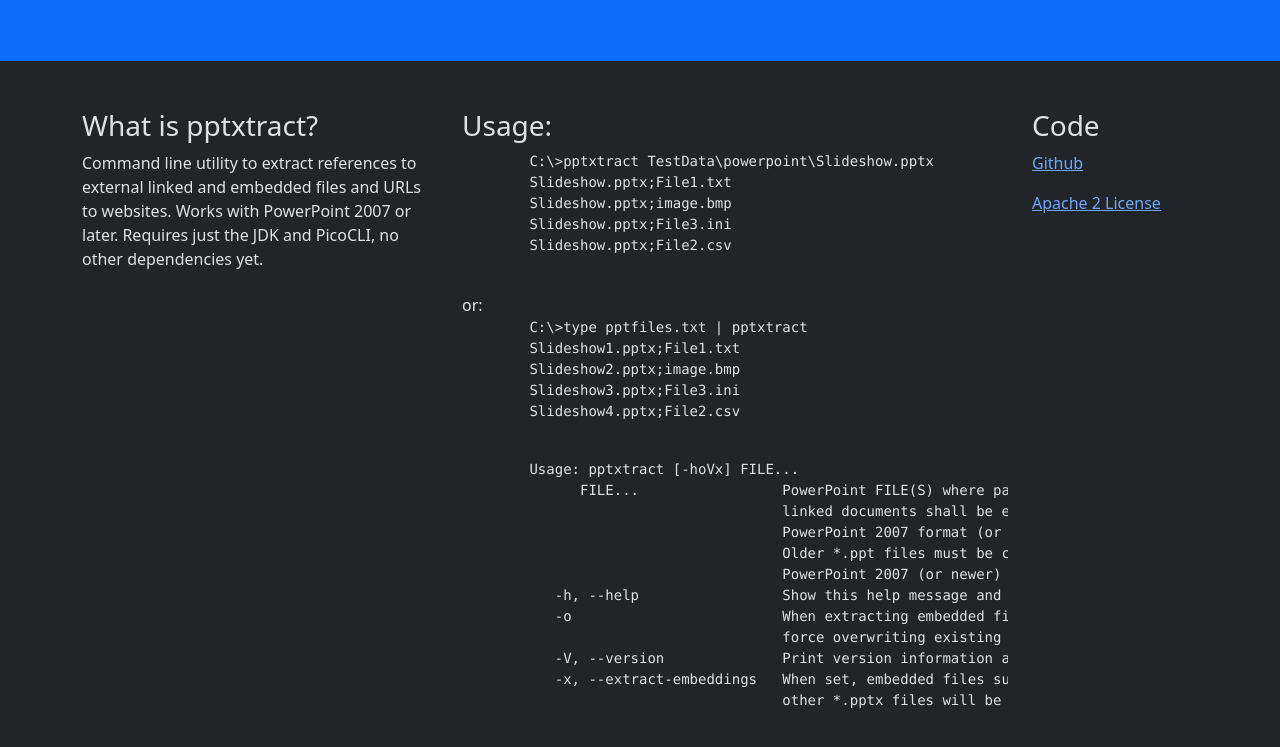
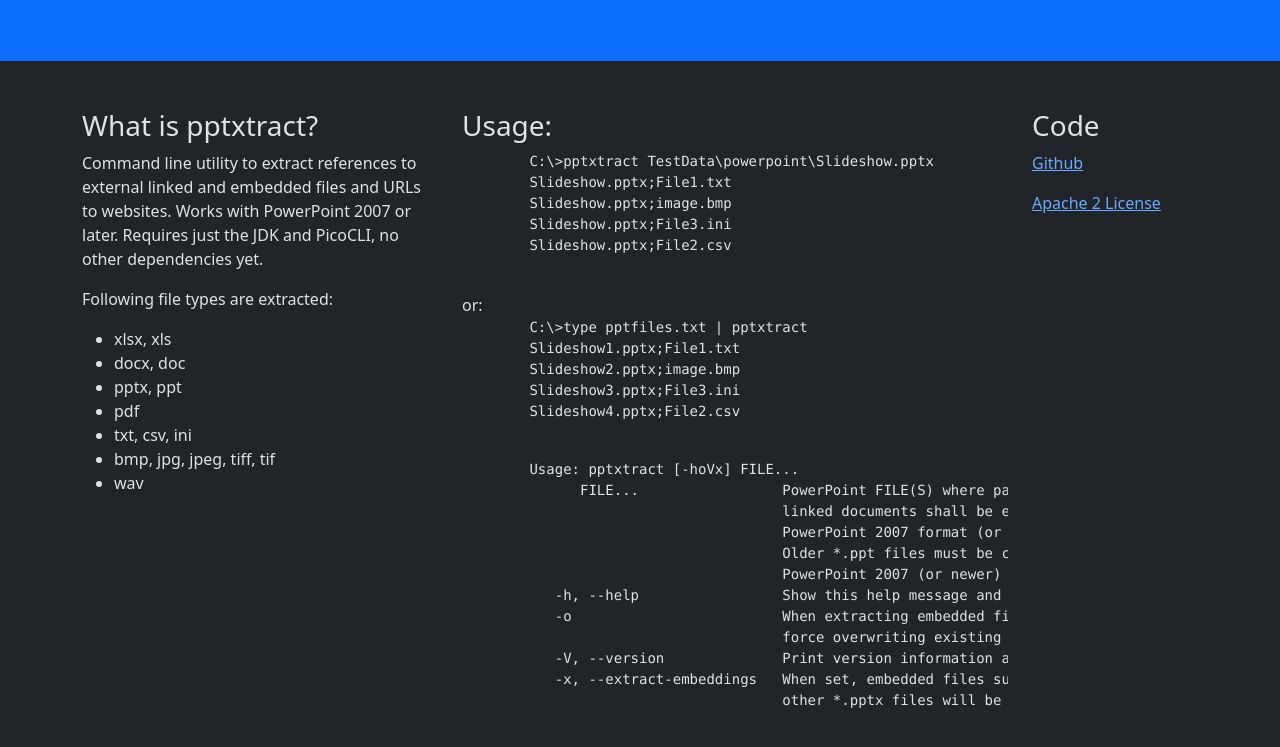
Before and after one commit to Oliver-Loeffler/pptxtract, a plain HTML site: page web/index.html in a window 1280 px wide. Shown: the part 131-878 px from the top of the page. Drawn offline with nearby package versions, Linux system fonts and the light colour scheme.

Commit message:
Updated web page.

```diff
--- a/web/index.html
+++ b/web/index.html
@@ -19,6 +19,19 @@
     <div class="col-sm-4">
       <h3>What is pptxtract?</h3>
       <p>Command line utility to extract references to external linked and embedded files and URLs to websites. Works with PowerPoint 2007 or later. Requires just the JDK and PicoCLI, no other dependencies yet.</p>
+      <p>
+         Following file types are extracted:
+      </p>
+      <ul>
+         <li>xlsx, xls</li>
+         <li>docx, doc</li>
+         <li>pptx, ppt</li>
+         <li>pdf</li>
+         <li>txt, csv, ini</li>
+         <li>bmp, jpg, jpeg, tiff, tif</li>
+         <li>wav</li>
+
+      </ul>
     </div>
     <div class="col-sm-6">
       <h3>Usage:</h3>
```
